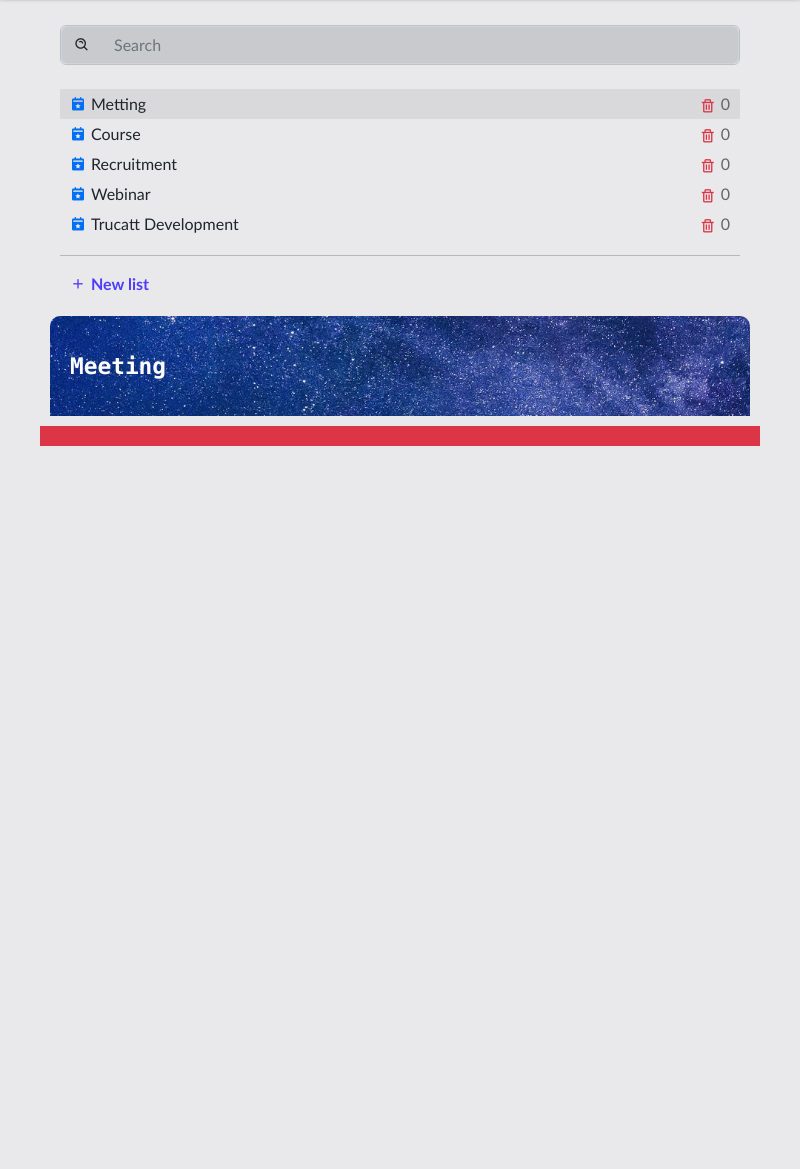
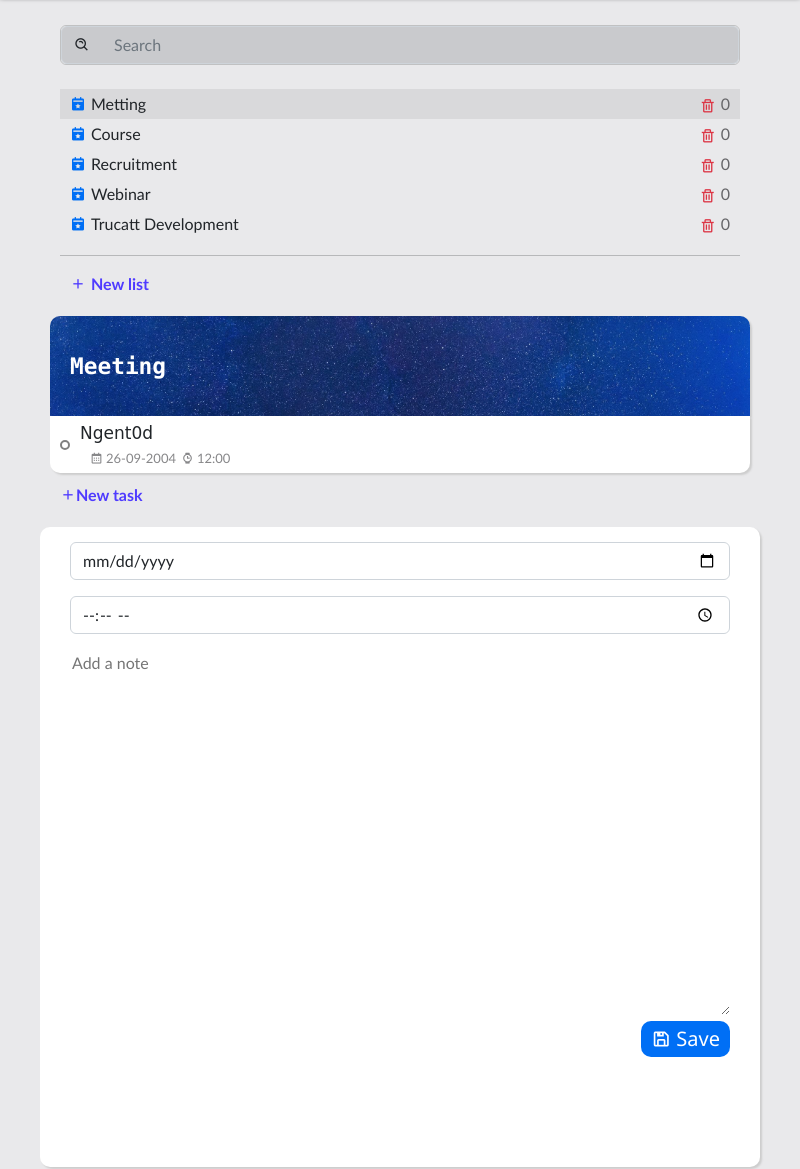
Before and after one commit to fiko942/todo_list, an Electron app: page page/main.html in a window 800 px wide. Shown: the part 33-1202 px from the top of the page. Before the commit the page ends 800 px from the top, so only its background shows below. Drawn offline with nearby package versions, Linux system fonts and the light colour scheme.

Commit message:
UI 80% Complete

```diff
--- a/assets/css/main.css
+++ b/assets/css/main.css
@@ -116,8 +116,6 @@ button.hover,
 button.visited {
     box-shadow: unset !important;
     outline: 0 !important;
-    background: unset !important;
-    border-color: unset !important;
 }
 
 .header {
@@ -132,6 +130,7 @@ button.visited {
     overflow: hidden;
     box-shadow: 0px 0px 5px #000;
     -webkit-app-region: drag;
+    z-index: 999;
 }
 
 .header .appname {
@@ -163,9 +162,10 @@ button.visited {
     padding: 8px;
     border-radius: 50%;
     cursor: pointer;
+    z-index: 999999;
 }
 
-.header .nav button:hover:before {
+.header .nav button:hover::after {
     display: flex;
     content: '';
     background: #000;
@@ -175,20 +175,24 @@ button.visited {
     position: absolute;
     margin-top: -3px;
     margin-left: -3px;
+    z-index: 1;
 }
 
 .header .nav button.min {
     background: #00C400;
+    color: #00C400;
     -webkit-app-region: no-drag;
 }
 
 .header .nav button.max {
     background: #F8B100;
+    color: #F8B100;
     -webkit-app-region: no-drag;
 }
 
 .header .nav button.close {
     background: #FB0000;
+    color: #FB0000;
     -webkit-app-region: no-drag;
 }
 
@@ -308,11 +312,91 @@ button.visited {
     background-repeat: no-repeat;
     padding: 10px 20px;
     overflow: hidden;
+    box-shadow: 2px 2px 2px #CDCDCD;
 }
 
 .tasks .head .t-name {
     color: #fff;
     font-weight: 600;
+    max-width: 100%;
+}
+
+.tasks .data {
+    background: #FFFFFF;
+    max-height: 60vh;
+    overflow-x: hidden;
+    border-bottom-left-radius: 10px;
+    border-bottom-right-radius: 10px;
+    box-shadow: 2px 2px 2px #CDCDCD;
+}
+
+.tasks .data .list::before {
+    display: flex;
+    content: '';
+    width: 10px;
+    height: 10px;
+    border-radius: 50%;
+    position: absolute;
+    top: 50%;
+    transform: translateY(-50%);
+    background: transparent;
+    border: 2px solid gray;
+}
+
+.tasks .data .list {
+    padding-top: 5px;
+    padding-bottom: 5px;
+    padding-left: 10px;
+    padding-right: 10px;
+    cursor: pointer;
+}
+
+.tasks .data .list:not(:last-child) {
+    border-bottom: 1px solid #CDCDCD;
+}
+
+.tasks .data .list .title {
+    font-family: cursive;
+    font-size: 17px;
+    margin-left: 20px;
+    max-width: 100%;
+}
+
+.tasks .data .list.active {
+    background: #F0F0F0;
+}
+
+.tasks .data .list:hover {
+    background: #F0F0F0;
+}
+
+.tasks .data .list .date {
+    color: #878789;
+    font-size: 13px;
+    margin-left: 25px;
+    margin-toP: 2px;
+    display: flex;
+    align-items: center;
+}
+
+.tasks .data .list .date span {
+    margin-left: 3px;
+}
+
+.tasks .data .list .date i:not(:last-child) {
+    margin-left: 5px;
+}
+
+.add-task {
+    cursor: pointer;
+    display: flex;
+    align-items: center;
+    vertical-align: middle;
+    width: fit-content;
+    color: #4F3BFF;
+    margin-left: 10px;
+    font-weight: 600;
+    margin-top: 10px;
 }
 
 
@@ -321,9 +405,51 @@ button.visited {
 
 
 
+.detail {
+    margin-top: 10px;
+    background: #fff;
+    border-radius: 10px;
+    box-shadow: 2px 2px 2px #CDCDCD;
+    margin-bottom: 2px;
+    height: 80vh;
+    padding: 15px 30px;
+    overflow-x: hidden;
+}
 
+.detail textarea {
+    width: 100%;
+    height: 60%;
+    outline: none !important;
+    border: none !important;
+    margin-top: 15px;
+}
 
+.save-detail {
+    display: flex;
+    align-items: center;
+    margin-left: auto;
+    margin-right: 0;
+    border-radius: 10px;
+    outline: none !important;
+    border: none;
+    padding: 3px 10px;
+    font-size: 20px;
+    background: #006FF5;
+    font-weight: 500;
+    font-family: 'Segoe UI', Tahoma, Geneva, Verdana, sans-serif;
+    color: #fff;
+    transition: 0.2s ease-in-out all;
+}
 
-.detail {
-    padding: 10px;
+.save-detail i {
+    margin-right: 5px;
 }
+
+.save-detail:hover,
+.save-detail:active,
+.save-detail:visited,
+.save-detail.active,
+.save-detail.visited {
+    box-shadow: 2px 2px 2px #343a40 !important;
+    background: #006FF4 !important;
+}
--- a/assets/js/main.js
+++ b/assets/js/main.js
@@ -1,5 +1,7 @@
 const {ipcRenderer} = require('electron');
 const ipc = ipcRenderer;
+window.$ = window.jQuery = require('jquery');
+// window.$ = window.jQuery = require('./jquery-3.0.0.min.js');
 
 const el = (q) => {
     return document.querySelector(q);
@@ -23,3 +25,7 @@ el('.nav .close').addEventListener('click', (e) => {
     e.preventDefault();
     ipc.send('close-app');
 });
+
+$('.add-list-btn').on('click', (e) => {
+
+});
--- a/package.json
+++ b/package.json
@@ -20,6 +20,7 @@
     "electron": "^19.0.4"
   },
   "dependencies": {
-    "electron-reload": "^2.0.0-alpha.1"
+    "electron-reload": "^2.0.0-alpha.1",
+    "jquery": "^3.6.0"
   }
 }
--- a/page/main.html
+++ b/page/main.html
@@ -70,8 +70,23 @@
                 <div class="head d-flex align-items-center">
                     <div class="t-name fs-4 font-monospace">Meeting</div>
                 </div>
+                <div class="data">
+                    <div class="list">
+                        <div class="title">Ngent0d</div>
+                        <div class="date"><i class='bx bx-calendar' ></i><span>26-09-2004</span><i class='bx bxs-watch'></i><span>12:00</span></div>
+                    </div>
+                </div>
+                <div class="add-task d-flex align-items-center">
+                    <i class='bx bx-plus icon' ></i>
+                    <span>New task</span>
+                </div>
             </div>
-            <div class="col-lg-4 detail bg-danger"></div>
+            <div class="col-lg-4 detail">
+                <input type="date" class="form-control" name="date-detail" id="date-detail" />
+                <input type="time" class="form-control mt-3" name="time-detail" id="time-detail" />
+                <textarea id="note-detail" name="note-detail" placeholder="Add a note"></textarea>
+                <button class="save-detail" id="save-detail"><i class='bx bx-save' ></i>Save</button>
+            </div>
         </div>
     </div>
 
```
Also changed, not shown: 1 other file.
